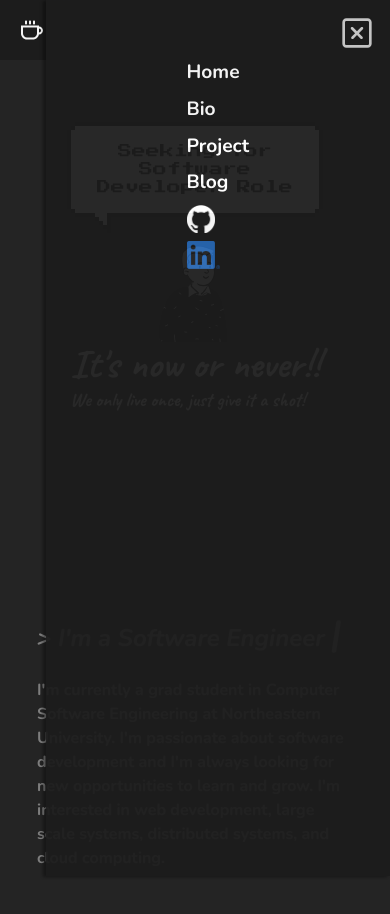
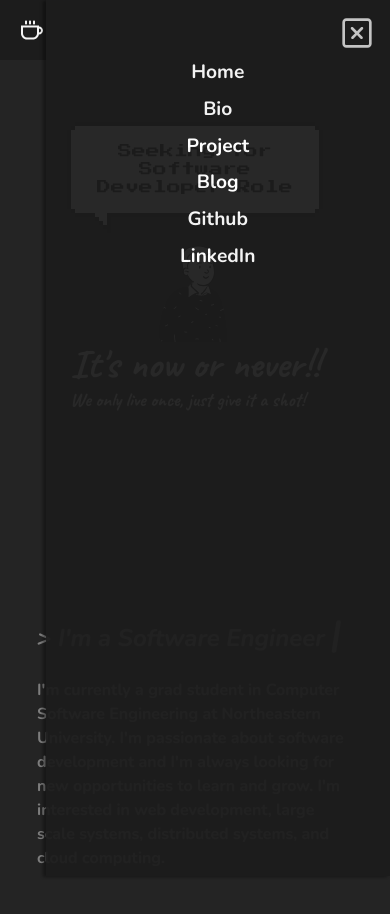
Before and after one commit to eric-cw-hsu/INFO6150-Web-Design-n-User-Experience-Engineering, a React (Vite) app in the folder final/portfolio/: page / in a window 390 px wide. Both pictures are taken after a click on the button 353 px from the left and 30 px from the top of the page. Shown: the top 914 px of the page. Built offline with nearby package versions, Linux system fonts and the light colour scheme.

Commit message:
fix: set image to words of the external logos in mobile mode

```diff
--- a/final/portfolio/src/components/Navbar/NavbarLink.css
+++ b/final/portfolio/src/components/Navbar/NavbarLink.css
@@ -19,6 +19,7 @@
   margin: 0;
   display: flex;
   align-items: center;
+  justify-content: center;
 }
 
 .nav-links__links {
--- a/final/portfolio/src/components/Navbar/NavbarLink.jsx
+++ b/final/portfolio/src/components/Navbar/NavbarLink.jsx
@@ -66,12 +66,18 @@ const NavbarLink = ({ changePage }) => {
               <a className="nav-links__a" href="/project" onClick={linkOnClickHandler}>Project</a>
               <a className="nav-links__a" href="/blog" onClick={linkOnClickHandler}>Blog</a>
               <a className="nav-links__a" href="https://www.github.com/eric-cw-hsu">
-                <img src={
-                  theme === 'dark' ? githubWhiteIcon : githubBlackIcon
-                } alt="github logo" className="nav-links__img" />
+                {isMobile
+                  ? "Github"
+                  : <img src={
+                    theme === 'dark' ? githubWhiteIcon : githubBlackIcon
+                  } alt="github logo" className="nav-links__img" />
+                }
               </a>
               <a className="nav-links__a" href="https://www.linkedin.com/in/erichsu1224">
-                <img src={linkedinIcon} alt="linkedin logo" className="nav-links__img" />
+                {isMobile
+                  ? "LinkedIn"
+                  : <img src={linkedinIcon} alt="linkedin logo" className="nav-links__img" />
+                }
               </a>
             </div>
           </div>
```
